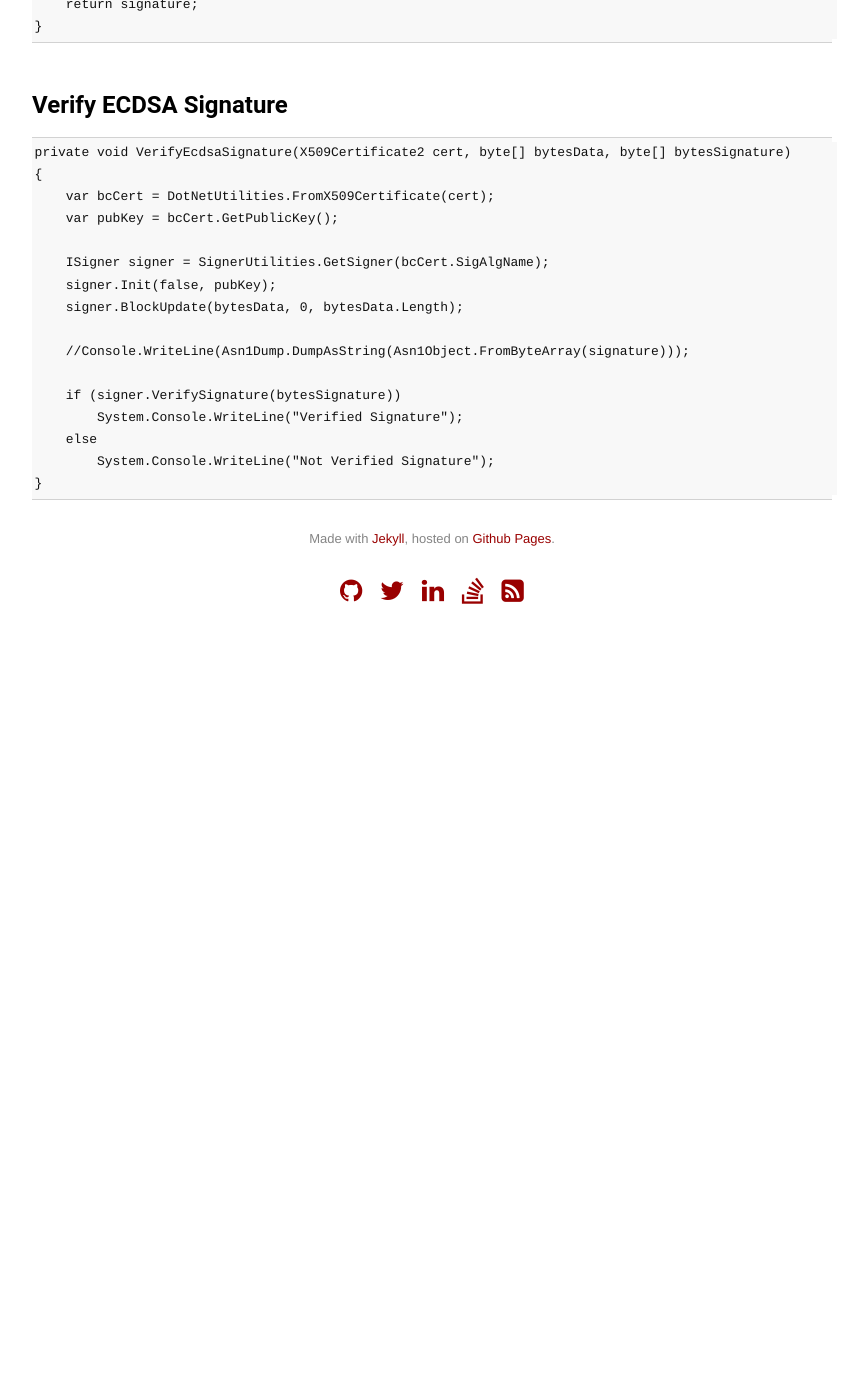
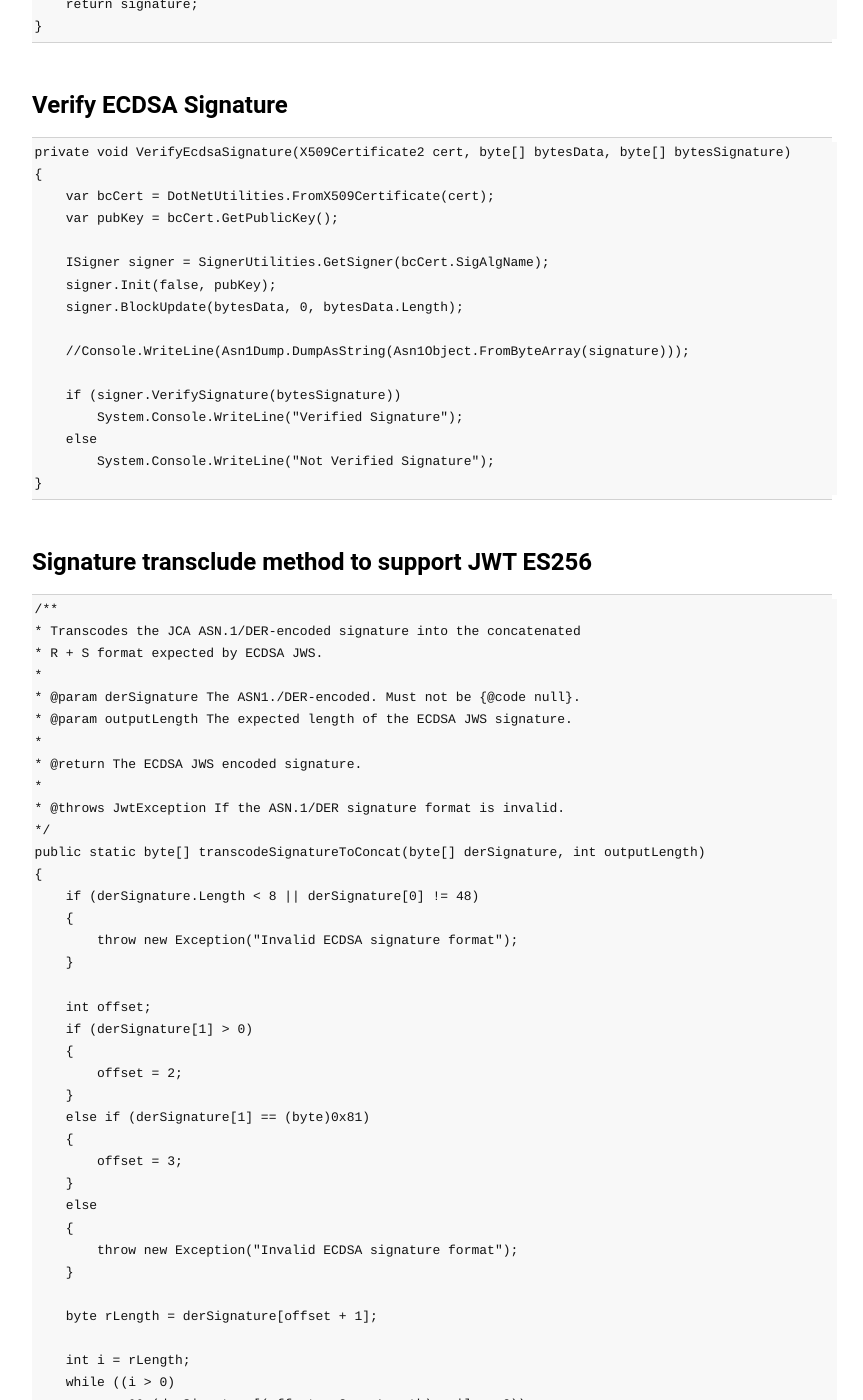
Before and after one commit to shawinder/shawinder.github.io, a Jekyll site: the page built from _posts/2017-08-02-sign-data-using-ecdsa-and-bouncy-castle.md, in a window 1280 px wide and 1400 px high, scrolled down 1321 px. Shown: the whole window, without its empty margins (208-1071 px from the left). Built offline with Jekyll 4.4.1, drawn with Linux system fonts in a browser that asks for light colours; nearby versions of some CDN libraries; comment, search, counter and statistics services are not loaded; before the commit the page ends 1951 px from its top, so only the background shows below that; some of the changed text lies outside the part shown.

Commit message:
Update 2017-08-02-sign-data-using-ecdsa-and-bouncy-castle.md

````diff
--- a/_posts/2017-08-02-sign-data-using-ecdsa-and-bouncy-castle.md
+++ b/_posts/2017-08-02-sign-data-using-ecdsa-and-bouncy-castle.md
@@ -84,3 +84,72 @@ private void VerifyEcdsaSignature(X509Certificate2 cert, byte[] bytesData, byte[
         System.Console.WriteLine("Not Verified Signature");
 }
 ```
+
+## Signature transclude method to support JWT ES256
+
+```
+/**
+* Transcodes the JCA ASN.1/DER-encoded signature into the concatenated
+* R + S format expected by ECDSA JWS.
+*
+* @param derSignature The ASN1./DER-encoded. Must not be {@code null}.
+* @param outputLength The expected length of the ECDSA JWS signature.
+*
+* @return The ECDSA JWS encoded signature.
+*
+* @throws JwtException If the ASN.1/DER signature format is invalid.
+*/
+public static byte[] transcodeSignatureToConcat(byte[] derSignature, int outputLength)
+{
+    if (derSignature.Length < 8 || derSignature[0] != 48)
+    {
+        throw new Exception("Invalid ECDSA signature format");
+    }
+
+    int offset;
+    if (derSignature[1] > 0)
+    {
+        offset = 2;
+    }
+    else if (derSignature[1] == (byte)0x81)
+    {
+        offset = 3;
+    }
+    else
+    {
+        throw new Exception("Invalid ECDSA signature format");
+    }
+
+    byte rLength = derSignature[offset + 1];
+
+    int i = rLength;
+    while ((i > 0)
+            && (derSignature[(offset + 2 + rLength) - i] == 0))
+        i--;
+
+    byte sLength = derSignature[offset + 2 + rLength + 1];
+
+    int j = sLength;
+    while ((j > 0)
+            && (derSignature[(offset + 2 + rLength + 2 + sLength) - j] == 0))
+        j--;
+
+    int rawLen = Math.Max(i, j);
+    rawLen = Math.Max(rawLen, outputLength / 2);
+
+    if ((derSignature[offset - 1] & 0xff) != derSignature.Length - offset
+            || (derSignature[offset - 1] & 0xff) != 2 + rLength + 2 + sLength
+            || derSignature[offset] != 2
+            || derSignature[offset + 2 + rLength] != 2)
+    {
+        throw new Exception("Invalid ECDSA signature format");
+    }
+
+    byte[] concatSignature = new byte[2 * rawLen];
+
+    Array.Copy(derSignature, (offset + 2 + rLength) - i, concatSignature, rawLen - i, i);
+    Array.Copy(derSignature, (offset + 2 + rLength + 2 + sLength) - j, concatSignature, 2 * rawLen - j, j);
+
+    return concatSignature;
+}
+```
````
